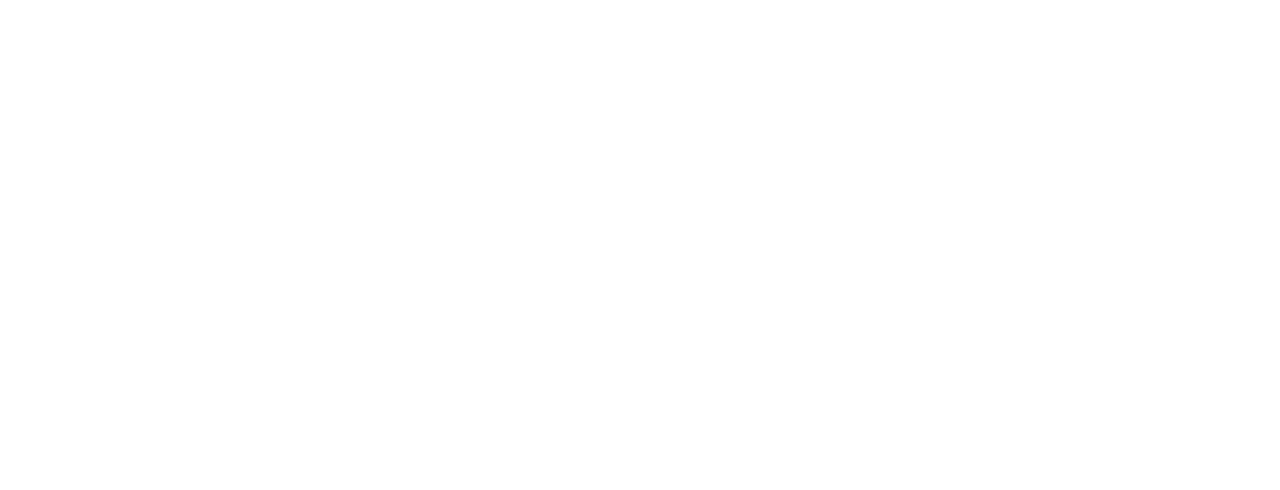
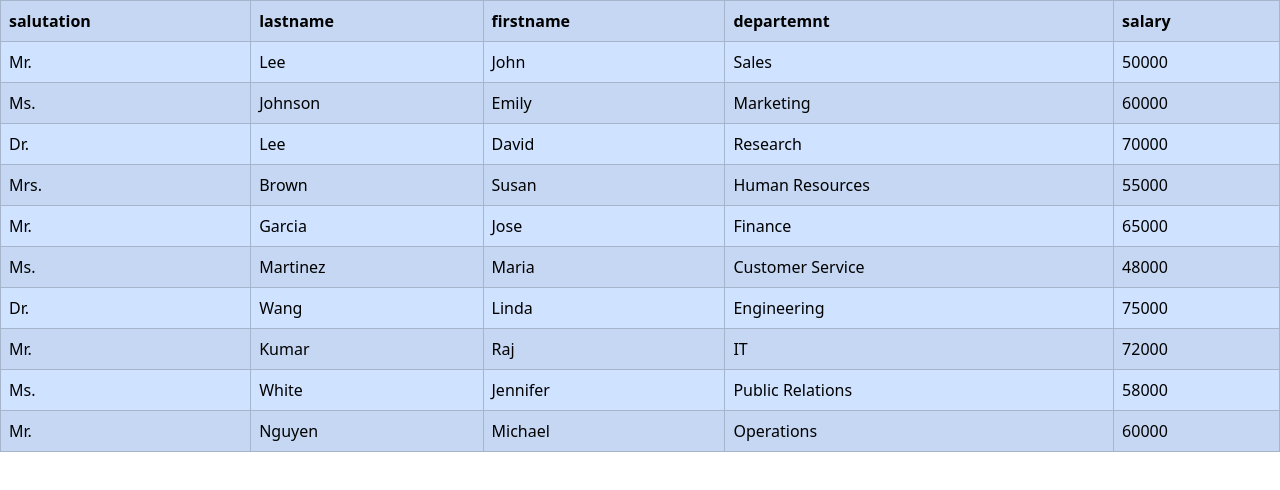
Before and after one commit to abSimone/ts1103, a website: page index.html in a window 1280 px wide. Drawn offline with nearby package versions, Linux system fonts and the light colour scheme.

Commit message:
scheletro della tabella

```diff
--- a/index.html
+++ b/index.html
@@ -1,11 +1,28 @@
 <!DOCTYPE html>
 <html lang="en">
+
 <head>
     <meta charset="UTF-8">
     <meta name="viewport" content="width=device-width, initial-scale=1.0">
+    <link href="https://cdn.jsdelivr.net/npm/bootstrap@5.3.3/dist/css/bootstrap.min.css" rel="stylesheet"
+        integrity="sha384-QWTKZyjpPEjISv5WaRU9OFeRpok6YctnYmDr5pNlyT2bRjXh0JMhjY6hW+ALEwIH" crossorigin="anonymous">
+    <script src="main.js" defer></script>
     <title>Document</title>
 </head>
+
 <body>
+    <section>
+        <table id="tab" class="table table-primary table-bordered table-striped">
+            <tr>
+                <th> salutation </th>
+                <th> lastname </th>
+                <th> firstname </th>
+                <th> departemnt </th>
+                <th> salary </th>
+            </tr>
+        </table>
 
+    </section>
 </body>
+
 </html>
--- a/main.js
+++ b/main.js
@@ -1,5 +1,87 @@
-"use strict";
-console.log("Dettaglio 389463726498");
-console.log("Dettaglio 110390");
-console.log("lavoro da A001");
-console.log("ajsidQG89");
+const employees = [
+    {
+        "salutation": "Mr.",
+        "lastname": "Lee",
+        "firstname": "John",
+        "department": "Sales",
+        "salary": 50000
+    },
+    {
+        "salutation": "Ms.",
+        "lastname": "Johnson",
+        "firstname": "Emily",
+        "department": "Marketing",
+        "salary": 60000
+    },
+    {
+        "salutation": "Dr.",
+        "lastname": "Lee",
+        "firstname": "David",
+        "department": "Research",
+        "salary": 70000
+    },
+    {
+        "salutation": "Mrs.",
+        "lastname": "Brown",
+        "firstname": "Susan",
+        "department": "Human Resources",
+        "salary": 55000
+    },
+    {
+        "salutation": "Mr.",
+        "lastname": "Garcia",
+        "firstname": "Jose",
+        "department": "Finance",
+        "salary": 65000
+    },
+    {
+        "salutation": "Ms.",
+        "lastname": "Martinez",
+        "firstname": "Maria",
+        "department": "Customer Service",
+        "salary": 48000
+    },
+    {
+        "salutation": "Dr.",
+        "lastname": "Wang",
+        "firstname": "Linda",
+        "department": "Engineering",
+        "salary": 75000
+    },
+    {
+        "salutation": "Mr.",
+        "lastname": "Kumar",
+        "firstname": "Raj",
+        "department": "IT",
+        "salary": 72000
+    },
+    {
+        "salutation": "Ms.",
+        "lastname": "White",
+        "firstname": "Jennifer",
+        "department": "Public Relations",
+        "salary": 58000
+    },
+    {
+        "salutation": "Mr.",
+        "lastname": "Nguyen",
+        "firstname": "Michael",
+        "department": "Operations",
+        "salary": 60000
+    }
+];
+
+function generateTable() {
+    var section = document.querySelector("tr:last-child");
+
+    for (let i = 0; i < employees.length; i++) {
+        section.insertAdjacentHTML("afterend", `<tr></tr>`);
+        // section.insertAdjacentHTML("afterend", ``);
+        section = document.querySelector("tr:last-child");
+        for (let k in employees[i]) {
+            section.insertAdjacentHTML("beforeend", `<td> ${employees[i][k]} </td>`);
+        }
+    }
+}
+
+generateTable();
```
